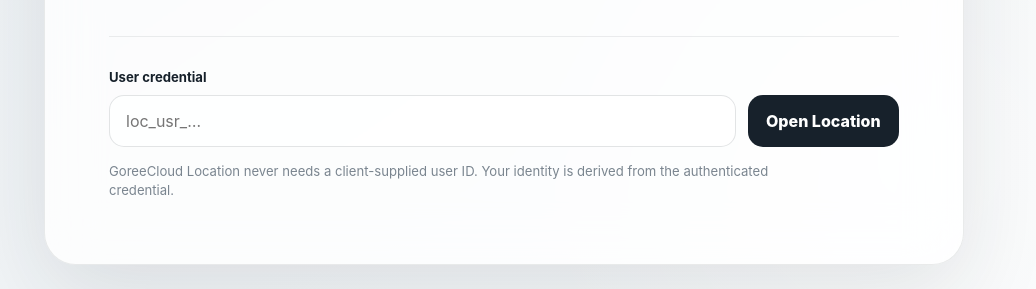
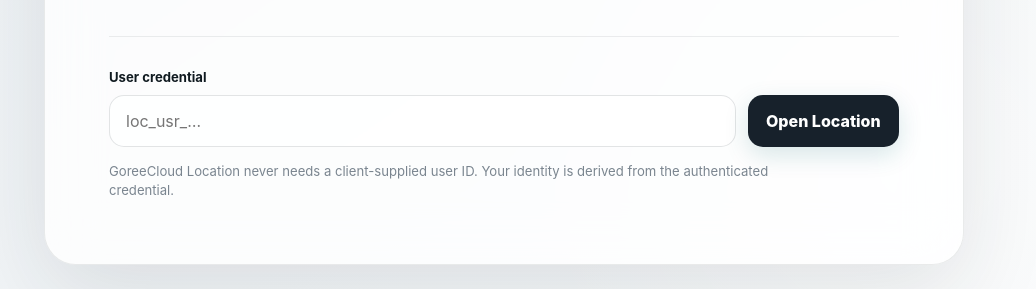
Before and after one commit to GoreeCloud/goreecloud-location, a website built with Vite: page apps/web/index.html in a window 1280 px wide. Shown: the part 599-888 px from the top of the page, without its empty margins (136-1172 px from the left). Built offline with nearby package versions, Linux system fonts and the light colour scheme.

Commit message:
Activate Location GLAZE UI V1.1 layer

```diff
--- a/apps/web/index.html
+++ b/apps/web/index.html
@@ -10,6 +10,7 @@
     />
     <title>GoreeCloud Location</title>
     <link rel="stylesheet" href="/src/find-my.css" />
+    <link rel="stylesheet" href="/src/glaze-v1-1.css" />
   </head>
   <body>
     <main id="app"></main>
```
